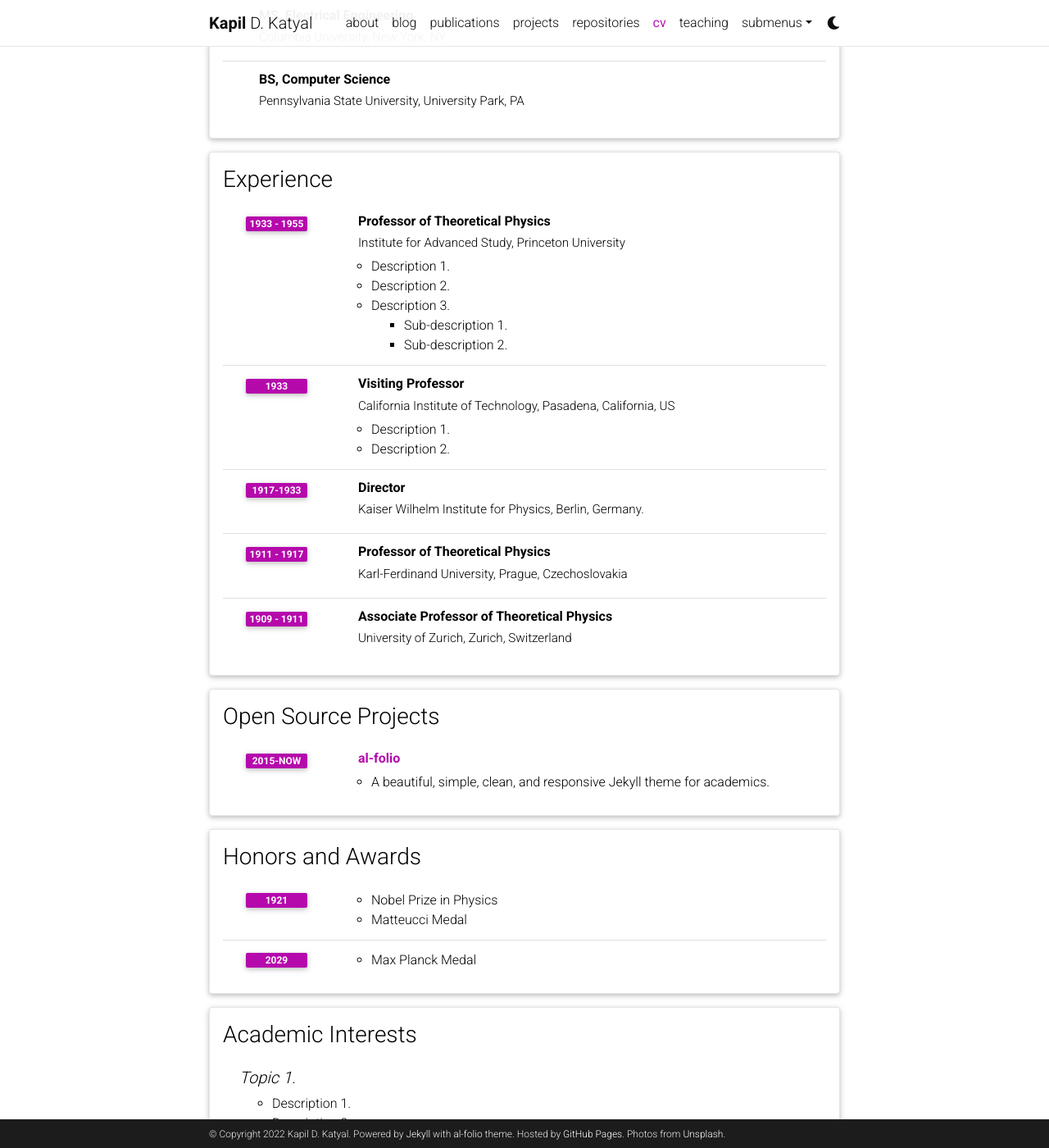
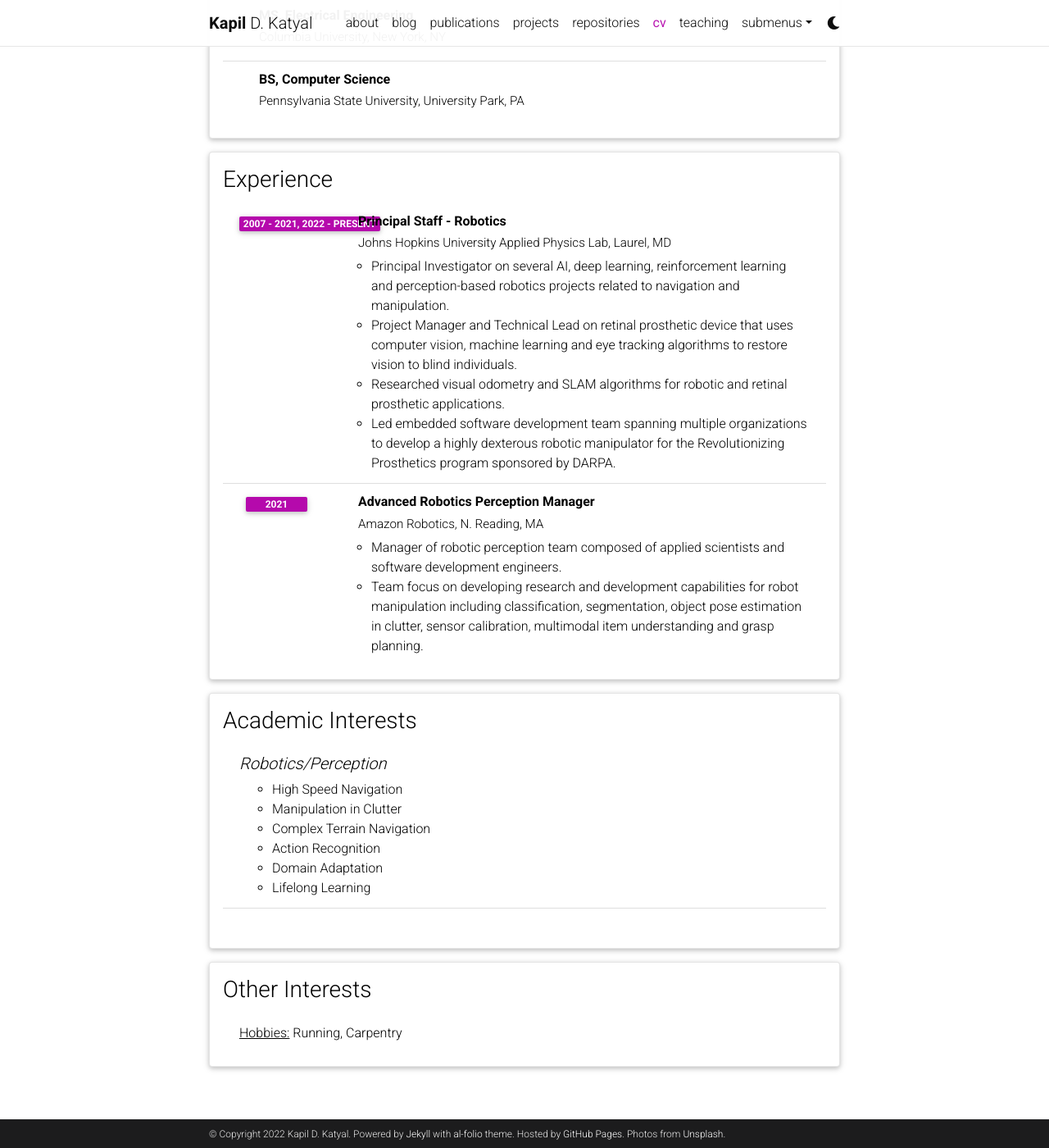
Before and after one commit to kdk132/kdk132.github.io, a Jekyll site: the page built from _pages/cv.md, in a window 1280 px wide and 1400 px high, scrolled down 576 px. Shown: the whole window at 82% size. Built offline with Jekyll 4.4.1, drawn with Linux system fonts in a browser that asks for light colours; comment, search, counter and statistics services are not loaded; a style sheet for code colours, icons or effects is not loaded; some of the changed text lies outside the part shown.

Commit message:
Update cv.yml

```diff
--- a/_data/cv.yml
+++ b/_data/cv.yml
@@ -22,67 +22,36 @@
 - title: Experience
   type: time_table
   contents:
-    - title: Professor of Theoretical Physics
-      institution: Institute for Advanced Study, Princeton University
-      year: 1933 - 1955
+    - title: Principal Staff - Robotics
+      institution: Johns Hopkins University Applied Physics Lab, Laurel, MD
+      year: 2007 - 2021, 2022 - Present
       description:
-        - Description 1.
-        - Description 2.
-        - title: Description 3.
-          contents:
-            - Sub-description 1.
-            - Sub-description 2.
-    - title: Visiting Professor
-      institution: California Institute of Technology, Pasadena, California, US
-      year: 1933
+        - Principal Investigator on several AI, deep learning, reinforcement learning and perception-based robotics projects related to navigation and manipulation.
+        - Project Manager and Technical Lead on retinal prosthetic device that uses computer vision, machine learning and eye tracking algorithms to restore vision to blind individuals.
+        - Researched visual odometry and SLAM algorithms for robotic and retinal prosthetic applications.
+        - Led embedded software development team spanning multiple organizations to develop a highly dexterous robotic manipulator for the Revolutionizing Prosthetics program sponsored by DARPA.
+    - title: Advanced Robotics Perception Manager
+      institution: Amazon Robotics, N. Reading, MA
+      year: 2021
       description:
-        - Description 1.
-        - Description 2.
+        - Manager of robotic perception team composed of applied scientists and software development engineers.
+        - Team focus on developing research and development capabilities for robot manipulation including classification, segmentation, object pose estimation in clutter, sensor calibration, multimodal item understanding and grasp planning.
 
-    - title: Director
-      institution: Kaiser Wilhelm Institute for Physics, Berlin, Germany.
-      year: 1917-1933
-
-    - title: Professor of Theoretical Physics
-      institution: Karl-Ferdinand University, Prague, Czechoslovakia
-      year: 1911 - 1917
-      description:
-
-    - title: Associate Professor of Theoretical Physics
-      institution: University of Zurich, Zurich, Switzerland
-      year: 1909 - 1911
-
-- title: Open Source Projects
-  type: time_table
-  contents:
-    - title: <a href="https://github.com/alshedivat/al-folio">al-folio</a>
-      year: 2015-now
-      description: A beautiful, simple, clean, and responsive Jekyll theme for academics.
-
-- title: Honors and Awards
-  type: time_table
-  contents:
-    - year: 1921
-      items:
-        - Nobel Prize in Physics
-        - Matteucci Medal
-    - year: 2029
-      items:
-        - Max Planck Medal
 
 - title: Academic Interests
   type: nested_list
   contents:
-    - title: Topic 1.
+    - title: Robotics/Perception
       items:
-        - Description 1.
-        - Description 2.
-    - title: Topic 2.
-      items:
-        - Description 1.
-        - Description 2.
+        - High Speed Navigation
+        - Manipulation in Clutter
+        - Complex Terrain Navigation
+        - Action Recognition
+        - Domain Adaptation
+        - Lifelong Learning
+    -
 
 - title: Other Interests
   type: list
   contents:
-    - <u>Hobbies:</u> Hobby 1, Hobby 2, etc.
+    - <u>Hobbies:</u> Running, Carpentry
```
